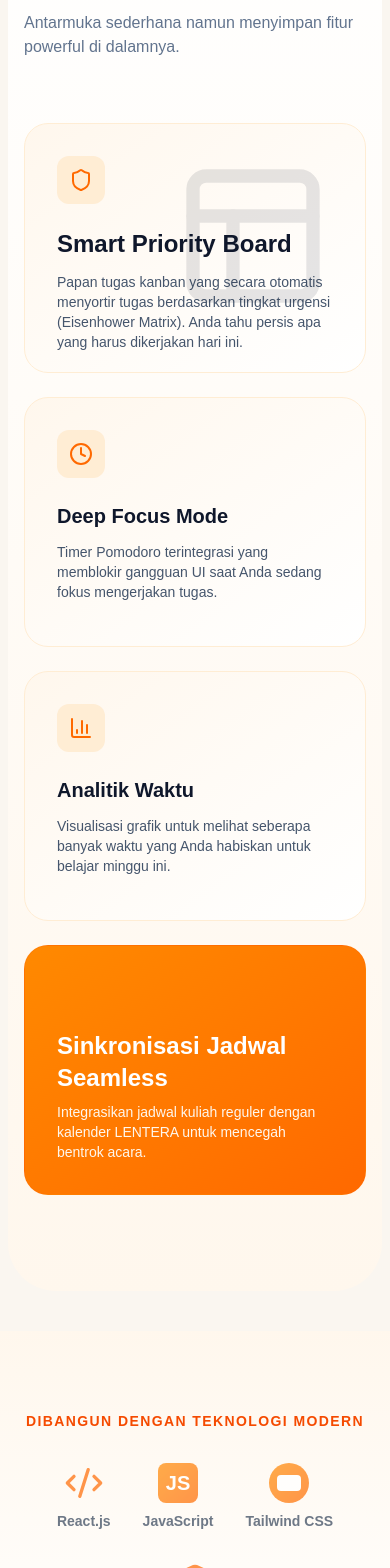
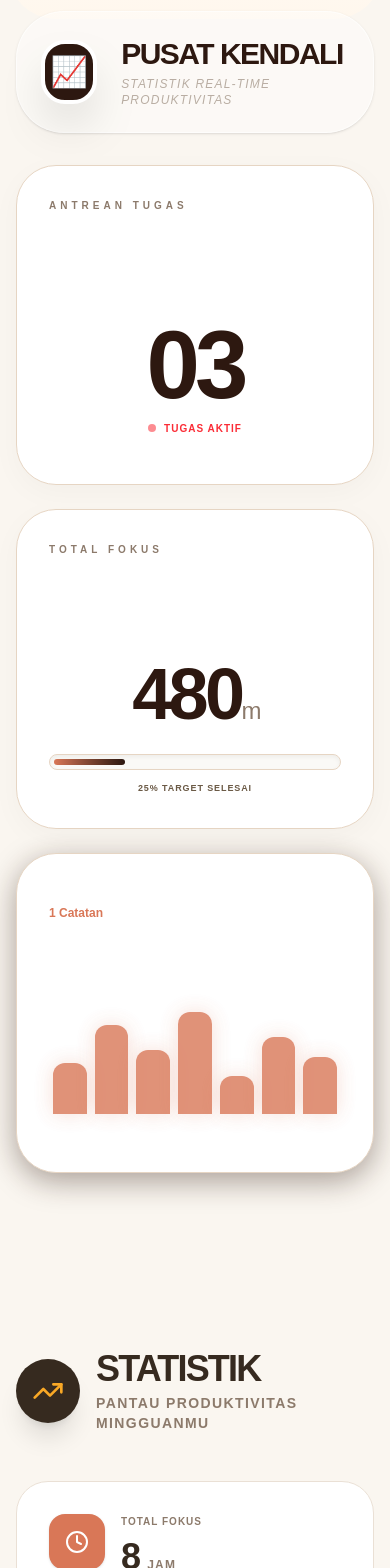
Before and after one commit to aamsetiana/LENTERA-LearningAndTaskManagementArea_WDC2026, a React (Vite) app: page / in a window 390 px wide. Shown: the part 2280-3848 px from the top of the page. Built offline with nearby package versions, Linux system fonts and the light colour scheme.

Commit message:
Menyelesaikan fitur dashboard dan analytics

```diff
--- a/src/components/ModalInput.jsx
+++ b/src/components/ModalInput.jsx
@@ -11,7 +11,7 @@ import { X } from "lucide-react";
  * - onClose: function
  */
 
-export function ModalInput({ isOpen, title, fields, onSubmit, onClose }) {
+export function ModalInput({ isOpen, title, fields, onSubmit, onClose, notify }) {
   const [formData, setFormData] = useState({});
 
   const handleChange = (fieldName, value) => {
@@ -27,7 +27,11 @@ export function ModalInput({ isOpen, title, fields, onSubmit, onClose }) {
     );
 
     if (!allFilled) {
-      alert("Mohon isi semua field yang diperlukan");
+      if (notify) {
+        notify("Mohon isi semua field yang diperlukan", "error");
+      } else {
+        alert("Mohon isi semua field yang diperlukan");
+      }
       return;
     }
 
--- a/src/sections/Analytics.jsx
+++ b/src/sections/Analytics.jsx
@@ -363,10 +363,6 @@ export default function Analytics() {
                 ✅ Performa Mingguan
               </h3>
             </div>
-            <div className="h-[280px]">
-              <Bar data={barChartData} options={barChartOptions} />
-            </div>
-          </div>
 
             {/* Grid 3 Kolom untuk Metrics */}
             <div className="grid grid-cols-1 md:grid-cols-3 gap-4">
@@ -441,6 +437,7 @@ export default function Analytics() {
             </div>
           </div>
         </div>
+      </div>
 
       {/* Footer Tip */}
       <div className="reveal mt-12 p-6 bg-gradient-to-r from-orange-50 to-orange-100/50 rounded-2xl border border-orange-100 fade-in-up delay-500">
--- a/src/sections/Dashboard.jsx
+++ b/src/sections/Dashboard.jsx
@@ -47,38 +47,38 @@ export default function Dashboard() {
   return (
     <section
       id="dashboard"
-      className="py-20 md:py-32 px-4 sm:px-8 max-w-7xl mx-auto"
+      className="pt-0 pb-24 md:pt-0 md:pb-48 px-4 sm:px-8 max-w-7xl mx-auto -mt-12 md:-mt-24 relative z-10"
     >
       {/* HEADER: Pusat Kendali */}
-      <div className="reveal flex flex-col md:flex-row justify-between items-start md:items-center mb-16 gap-8 bg-white/40 p-8 rounded-[3rem] border border-white/60 shadow-sm">
+      <div className="reveal flex flex-col md:flex-row justify-between items-start md:items-center mb-8 gap-6 md:gap-8 bg-white/40 p-6 md:p-8 rounded-[3rem] border border-white/60 shadow-sm">
         <div className="flex items-center gap-6">
-          <div className="w-20 h-20 rounded-[2.5rem] bg-[#2D1810] flex items-center justify-center text-4xl shadow-2xl border-4 border-white transition-transform duration-500 hover:rotate-6">
+          <div className="w-16 h-16 md:w-20 md:h-20 rounded-[1.5rem] md:rounded-[2.5rem] bg-[#2D1810] flex items-center justify-center text-3xl md:text-4xl shadow-2xl border-4 border-white transition-transform duration-500 hover:rotate-6">
             📈
           </div>
           <div>
-            <h2 className="text-4xl md:text-5xl font-black text-[#2D1810] tracking-tighter uppercase">
+            <h2 className="text-3xl md:text-5xl font-black text-[#2D1810] tracking-tighter uppercase">
               Pusat Kendali
             </h2>
-            <p className="text-sm font-medium text-[#8C7A6B] mt-1 tracking-widest uppercase opacity-60 italic">
+            <p className="text-xs md:text-sm font-medium text-[#8C7A6B] mt-1 tracking-widest uppercase opacity-60 italic">
               Statistik Real-time Produktivitas
             </p>
           </div>
         </div>
       </div>
 
-      <div className="grid grid-cols-1 md:grid-cols-3 gap-8 md:gap-10">
+      <div className="grid grid-cols-1 md:grid-cols-3 gap-6 md:gap-10">
         {/* KARTU 1: TUGAS BERJALAN (REAL) */}
-        <div className="reveal cozy-card p-10 flex flex-col justify-between min-h-[320px] group border-l-[12px] border-l-[#2D1810]">
+        <div className="reveal cozy-card p-8 md:p-10 flex flex-col justify-between min-h-[320px] group border-l-[12px] border-l-[#2D1810]">
           <p className="text-[10px] font-black text-[#8C7A6B] uppercase tracking-[0.4em]">
             Antrean Tugas
           </p>
-          <div className="my-4">
-            <h4 className="text-9xl font-black text-[#2D1810] tracking-tighter">
+          <div className="my-4 text-center md:text-left">
+            <h4 className="text-8xl md:text-9xl font-black text-[#2D1810] tracking-tighter">
               {statistik.tugasBerjalan < 10
                 ? `0${statistik.tugasBerjalan}`
                 : statistik.tugasBerjalan}
             </h4>
-            <div className="flex items-center gap-2 mt-2">
+            <div className="flex items-center justify-center md:justify-start gap-2 mt-2">
               <span className="w-2 h-2 rounded-full bg-red-500 animate-pulse"></span>
               <span className="text-[10px] font-bold text-red-500 uppercase tracking-widest">
                 Tugas Aktif
@@ -89,14 +89,14 @@ export default function Dashboard() {
 
         {/* KARTU 2: DURASI FOKUS & PROGRES (REAL DARI POMODORO) */}
         <div
-          className="reveal cozy-card p-10 border-b-[12px] border-[#D97757] min-h-[320px] flex flex-col justify-between"
+          className="reveal cozy-card p-8 md:p-10 border-b-[12px] border-[#D97757] min-h-[320px] flex flex-col justify-between"
           style={{ transitionDelay: "200ms" }}
         >
           <p className="text-[10px] font-black text-[#8C7A6B] uppercase tracking-[0.4em]">
             Total Fokus
           </p>
-          <div>
-            <h4 className="text-8xl font-black text-[#2D1810] tracking-tighter">
+          <div className="text-center md:text-left">
+            <h4 className="text-7xl md:text-8xl font-black text-[#2D1810] tracking-tighter">
               {statistik.totalFokus}
               <span className="text-2xl font-medium text-[#8C7A6B]">m</span>
             </h4>
@@ -114,7 +114,7 @@ export default function Dashboard() {
 
         {/* KARTU 3: JURNAL & TREN (REAL DARI NOTES) */}
         <div
-          className="reveal cozy-card p-10 bg-[#2D1810] text-white flex flex-col justify-between min-h-[320px] shadow-2xl shadow-[#2D1810]/40"
+          className="reveal cozy-card p-8 md:p-10 bg-[#2D1810] text-white flex flex-col justify-between min-h-[320px] shadow-2xl shadow-[#2D1810]/40"
           style={{ transitionDelay: "400ms" }}
         >
           <div className="flex justify-between items-start">
@@ -132,7 +132,7 @@ export default function Dashboard() {
           </div>
 
           {/* Grafik Visual */}
-          <div className="flex items-end justify-between h-32 gap-3 px-1">
+          <div className="flex items-end justify-between h-32 gap-2 md:gap-3 px-1">
             {dataGrafik.map((item, index) => (
               <div
                 key={index}
--- a/src/sections/Features.jsx
+++ b/src/sections/Features.jsx
@@ -1,53 +1,9 @@
-import { Shield, Clock, BarChart3, Layout } from 'lucide-react';
-
 export default function FeaturesGrid() {
   return (
     <section id="fitur" className="py-24 bg-gradient-to-b from-white to-orange-50 text-slate-900 rounded-[3rem] mx-2 sm:mx-6 lg:mx-8 px-4 sm:px-6 lg:px-8 my-10 overflow-hidden fade-in-up">
       <div className="max-w-7xl mx-auto">
-        <div className="mb-16 fade-in-up delay-100">
-          <h2 className="text-3xl md:text-4xl font-bold mb-4">Fitur Dirancang Untuk <br /><span className="bg-clip-text text-transparent bg-gradient-to-r from-orange-500 to-orange-600">Produktivitas Maksimal.</span></h2>
-          <p className="text-slate-500 max-w-xl">Antarmuka sederhana namun menyimpan fitur powerful di dalamnya.</p>
-        </div>
-
         {/* Bento Grid Layout */}
         <div className="grid grid-cols-1 md:grid-cols-3 gap-6 auto-rows-[250px]">
-          {/* Feature 1 (Large) */}
-          <div className="md:col-span-2 bg-gradient-to-br from-orange-50 to-white rounded-3xl p-8 border border-orange-100 hover:shadow-xl transition-all group relative overflow-hidden fade-in-up delay-150">
-            <div className="absolute top-0 right-0 p-8 opacity-10 group-hover:opacity-20 transition-opacity">
-              <Layout className="w-40 h-40" />
-            </div>
-            <div className="w-12 h-12 bg-orange-100 rounded-xl flex items-center justify-center mb-6 text-orange-500">
-              <Shield className="h-6 w-6" />
-            </div>
-            <h3 className="text-2xl font-bold mb-3">Smart Priority Board</h3>
-            <p className="text-slate-600 text-sm max-w-md">Papan tugas kanban yang secara otomatis menyortir tugas berdasarkan tingkat urgensi (Eisenhower Matrix). Anda tahu persis apa yang harus dikerjakan hari ini.</p>
-          </div>
-
-          {/* Feature 2 (Small) */}
-          <div className="bg-gradient-to-br from-orange-50 to-white rounded-3xl p-8 border border-orange-100 hover:shadow-xl transition-all fade-in-up delay-200">
-            <div className="w-12 h-12 bg-orange-100 rounded-xl flex items-center justify-center mb-6 text-orange-500">
-              <Clock className="h-6 w-6" />
-            </div>
-            <h3 className="text-xl font-bold mb-3">Deep Focus Mode</h3>
-            <p className="text-slate-600 text-sm">Timer Pomodoro terintegrasi yang memblokir gangguan UI saat Anda sedang fokus mengerjakan tugas.</p>
-          </div>
-
-          {/* Feature 3 (Small) */}
-          <div className="bg-gradient-to-br from-orange-50 to-white rounded-3xl p-8 border border-orange-100 hover:shadow-xl transition-all fade-in-up delay-300">
-            <div className="w-12 h-12 bg-orange-100 rounded-xl flex items-center justify-center mb-6 text-orange-500">
-              <BarChart3 className="h-6 w-6" />
-            </div>
-            <h3 className="text-xl font-bold mb-3">Analitik Waktu</h3>
-            <p className="text-slate-600 text-sm">Visualisasi grafik untuk melihat seberapa banyak waktu yang Anda habiskan untuk belajar minggu ini.</p>
-          </div>
-
-          {/* Feature 4 (Large) */}
-          <div className="md:col-span-2 bg-gradient-to-br from-orange-400 to-orange-500 rounded-3xl p-8 border border-orange-500/30 flex flex-col justify-end relative overflow-hidden fade-in-up delay-400">
-            <div className="relative z-10">
-              <h3 className="text-2xl font-bold mb-2 text-white">Sinkronisasi Jadwal Seamless</h3>
-              <p className="text-orange-50 text-sm max-w-sm">Integrasikan jadwal kuliah reguler dengan kalender LENTERA untuk mencegah bentrok acara.</p>
-            </div>
-          </div>
         </div>
       </div>
     </section>
--- a/src/sections/TechnologySection.jsx
+++ b/src/sections/TechnologySection.jsx
@@ -1,31 +1,3 @@
-import { Code2, Layers } from 'lucide-react';
-
 export default function TechnologySection() {
-    return (
-        <section id="teknologi" className="py-20 bg-gradient-to-b from-orange-50 to-white fade-in-up">
-            <div className="max-w-7xl mx-auto px-4 sm:px-6 lg:px-8 text-center">
-                <h2 className="text-sm font-bold tracking-widest text-orange-600 uppercase mb-8 fade-in-up delay-100">Dibangun Dengan Teknologi Modern</h2>
-                <div className="flex flex-wrap justify-center items-center gap-8 md:gap-16">
-                    <div className="flex flex-col items-center gap-2 hover:scale-110 transition-all opacity-70 hover:opacity-100 fade-in-up delay-150">
-                        <Code2 className="h-10 w-10 text-orange-500" />
-                        <span className="text-sm font-bold text-slate-700">React.js</span>
-                    </div>
-                    <div className="flex flex-col items-center gap-2 hover:scale-110 transition-all opacity-70 hover:opacity-100 fade-in-up delay-200">
-                        <div className="h-10 w-10 bg-gradient-to-br from-orange-400 to-orange-500 rounded-lg text-white flex items-center justify-center font-bold text-xl">JS</div>
-                        <span className="text-sm font-bold text-slate-700">JavaScript</span>
-                    </div>
-                    <div className="flex flex-col items-center gap-2 hover:scale-110 transition-all opacity-70 hover:opacity-100 fade-in-up delay-300">
-                        <div className="h-10 w-10 bg-gradient-to-br from-orange-400 to-orange-500 rounded-full flex items-center justify-center">
-                            <div className="h-4 w-6 bg-white rounded-sm"></div>
-                        </div>
-                        <span className="text-sm font-bold text-slate-700">Tailwind CSS</span>
-                    </div>
-                    <div className="flex flex-col items-center gap-2 hover:scale-110 transition-all opacity-70 hover:opacity-100 fade-in-up delay-400">
-                        <Layers className="h-10 w-10 text-orange-500" />
-                        <span className="text-sm font-bold text-slate-700">Vite Build</span>
-                    </div>
-                </div>
-            </div>
-        </section>
-    );
+    return null;
 }
--- a/src/sections/Workstation.jsx
+++ b/src/sections/Workstation.jsx
@@ -165,6 +165,7 @@ export default function Workstation({ notify }) {
       {/* Modal Add Task */}
       <ModalInput
         isOpen={modalAddTask.isOpen}
+        notify={notify}
         title="Tambah Tugas Baru"
         fields={[
           {
@@ -290,11 +291,10 @@ export default function Workstation({ notify }) {
             <div className="grid grid-cols-2 gap-4 w-full">
               <button
                 onClick={() => setJalan(!jalan)}
-                className={`py-4 rounded-4xl font-black text-[10px] tracking-widest uppercase shadow-lg transition-all active:scale-95 flex items-center justify-center gap-2 ${
-                  jalan
+                className={`py-4 rounded-4xl font-black text-[10px] tracking-widest uppercase shadow-lg transition-all active:scale-95 flex items-center justify-center gap-2 ${jalan
                     ? "bg-[#362A1F] text-white border-2 border-[#362A1F]"
                     : "bg-[#F9A826] text-[#362A1F] border-2 border-[#F9A826]"
-                }`}
+                  }`}
               >
                 {jalan ? (
                   <>
@@ -328,11 +328,10 @@ export default function Workstation({ notify }) {
                     key={s.id}
                     onClick={() => toggleAudio(s)}
                     title={s.label}
-                    className={`w-full py-3 rounded-xl flex flex-col items-center justify-center transition-all border-2 font-black text-[10px] ${
-                      playing === s.id
+                    className={`w-full py-3 rounded-xl flex flex-col items-center justify-center transition-all border-2 font-black text-[10px] ${playing === s.id
                         ? "bg-[#362A1F] text-white border-[#362A1F]"
                         : "bg-white border-[#EAE0D5] text-[#8C7A6B] hover:border-[#F9A826]"
-                    }`}
+                      }`}
                   >
                     <span className="text-lg">{s.icon}</span>
                     <span className="text-[8px] mt-1">{s.label}</span>
@@ -391,11 +390,10 @@ export default function Workstation({ notify }) {
                       return (
                         <div
                           key={t.id}
-                          className={`bg-white p-4 rounded-3xl shadow-sm border-2 transition-all group flex flex-col ${
-                            isUrgent
+                          className={`bg-white p-4 rounded-3xl shadow-sm border-2 transition-all group flex flex-col ${isUrgent
                               ? "border-red-300 bg-red-50/30 hover:border-red-500"
                               : "border-[#EAE0D5] hover:border-[#F9A826]"
-                          }`}
+                            }`}
                         >
                           {/* Deadline Warning */}
                           {isUrgent && (
```
Lines whose indentation alone changed are shown as unchanged.
